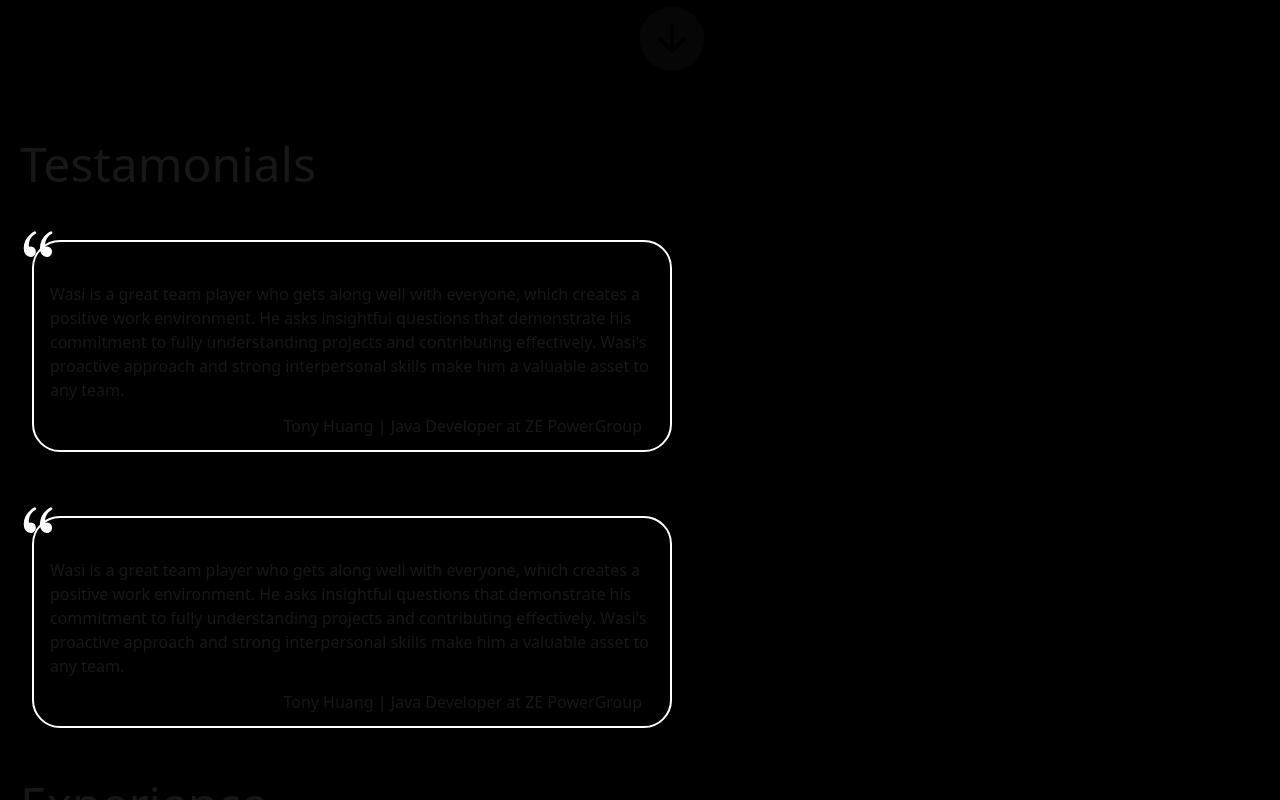
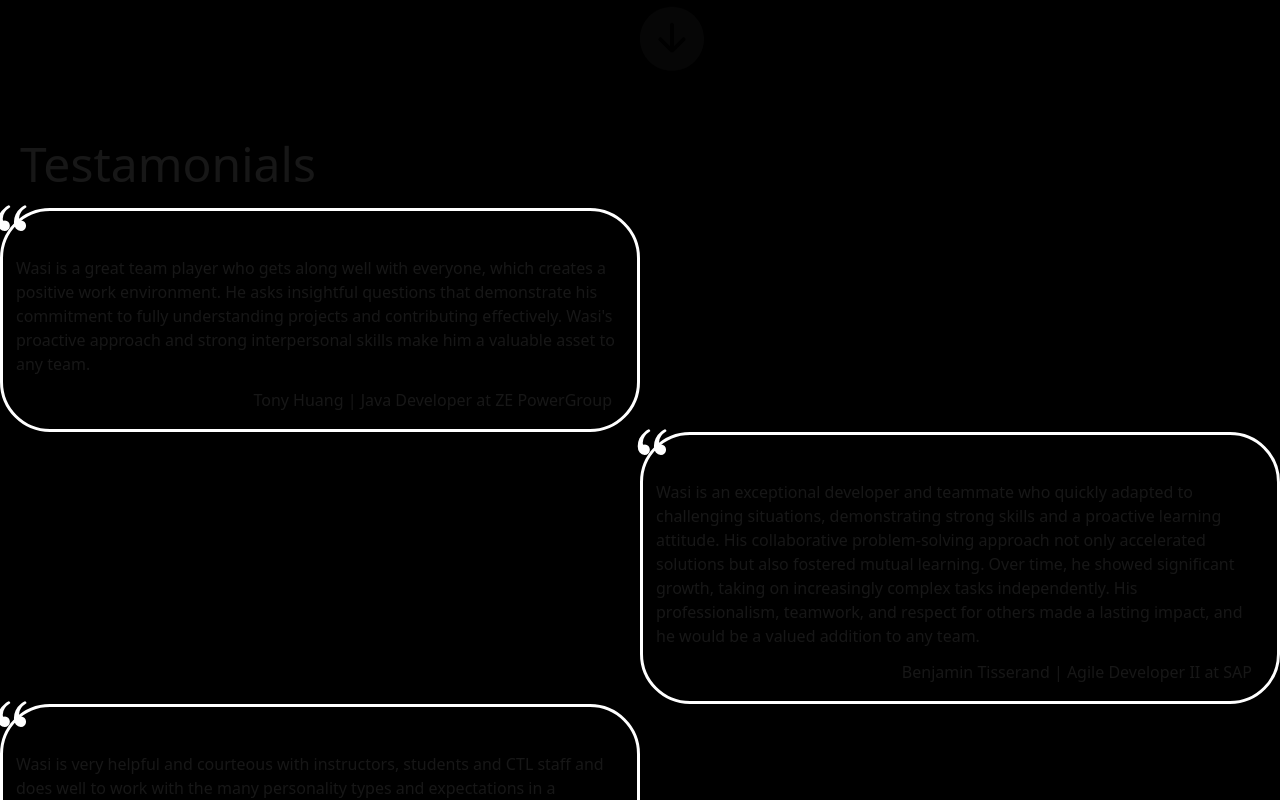
Before and after one commit to wasmiester/WasiWebsite2.0, a Next.js app: page / in a window 1280 px wide. Shown: the part 680-1480 px from the top of the page. Built offline with nearby package versions, Linux system fonts and the light colour scheme; a web font is replaced by a local one.

Commit message:
added and fixed formatting for quotes

```diff
--- a/src/app/mystyles.module.scss
+++ b/src/app/mystyles.module.scss
@@ -323,30 +323,28 @@
   }
 }
 
-
-.quoteContainerText {
-    border: 2px solid white;
-    width: 50%;
-    margin: 2em;
-    border-radius: 28px;
+.zigzag {
+  display: flex;
+  width: 100%;
 }
 
-.testimonialImg {
-    position: relative;
-    left: -1em;
-    top: -1em;
+.zigzag:nth-child(odd) {
+  justify-content: flex-start;
 }
 
-
-.testamonialContainers {
-  display: flex;
-  flex-direction: column;
+.zigzag:nth-child(even) {
+  justify-content: flex-end;
 }
 
-.testamonialContainers >:nth-child(odd) {
-  align-self: flex-start;
+.quoteBox {
+  width: 50%;
+  padding: 5px;
+  border-radius: 50px;
+  border:3px solid #ffffff;
 }
 
-.testamonialContainers > *:nth-child(even) {
-  align-self: flex-end;
+.testimonialImg{
+  top:-1em;
+  left: -1em;
+  position: relative;
 }
--- a/src/app/page.tsx
+++ b/src/app/page.tsx
@@ -9,8 +9,8 @@ import comma from "../../public/raphael--quote.svg";
 
 function Testamonials({ name, quote }: { name: string; quote: string }) {
   return (
-    <div>
-      <div className={mystyles.quoteContainerText}>
+    <div className={mystyles.zigzag}>
+      <div className={mystyles.quoteBox}>
         <Image
           priority
           src={comma}
@@ -19,7 +19,7 @@ function Testamonials({ name, quote }: { name: string; quote: string }) {
           width={40}
           className={mystyles.testimonialImg}
         />
-        <div className="pl-4 pr-4 pd-5">
+        <div className="pl-2 pr-2 pd-5">
           {quote}
           <br />
           <div className="text-right p-3">{name}</div>
@@ -144,20 +144,20 @@ export default function Home() {
             />
           </div>
         </div>
-        <div className={mystyles.testamonialContainers}>
         <div className="text-5xl m-5">Testamonials</div>
-          <div>
+        <div className="flex-col w-full">
           <Testamonials
             name="Tony Huang | Java Developer at ZE PowerGroup"
             quote="Wasi is a great team player who gets along well with everyone, which creates a positive work environment. He asks insightful questions that demonstrate his commitment to fully understanding projects and contributing effectively. Wasi's proactive approach and strong interpersonal skills make him a valuable asset to any team."
           />
-          </div>
-          <div>
           <Testamonials
-              name="Tony Huang | Java Developer at ZE PowerGroup"
-              quote="Wasi is a great team player who gets along well with everyone, which creates a positive work environment. He asks insightful questions that demonstrate his commitment to fully understanding projects and contributing effectively. Wasi's proactive approach and strong interpersonal skills make him a valuable asset to any team."
+            name="Benjamin Tisserand | Agile Developer II at SAP"
+            quote="Wasi is an exceptional developer and teammate who quickly adapted to challenging situations, demonstrating strong skills and a proactive learning attitude. His collaborative problem-solving approach not only accelerated solutions but also fostered mutual learning. Over time, he showed significant growth, taking on increasingly complex tasks independently. His professionalism, teamwork, and respect for others made a lasting impact, and he would be a valued addition to any team."
           />
-          </div>
+          <Testamonials
+            name="Janine Hirtz | Senior Educational Consultant at UBCO"
+            quote="Wasi is very helpful and courteous with instructors, students and CTL staff and does well to work with the many personality types and expectations in a multitude of scenarios and contexts that arise. His technical knowledge and ability to problem solve are an important asset to the success of the online synchronous sessions. Wasi is customer service oriented, a good team player and has a calm demeanor. Wasi has been a valued member of the support team for the MSN program."
+          />
         </div>
         <div>
           <div className="text-5xl m-5">Experience</div>
```
Lines whose indentation alone changed are shown as unchanged.
